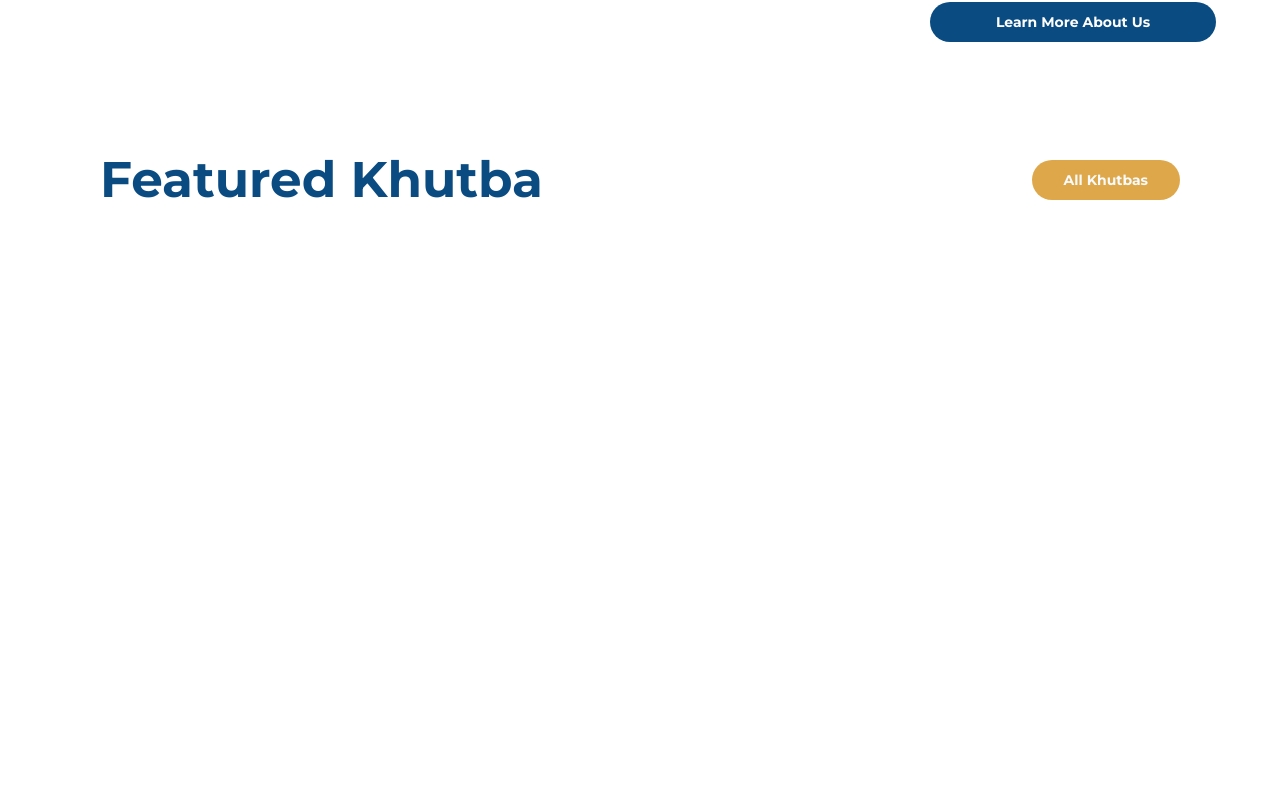
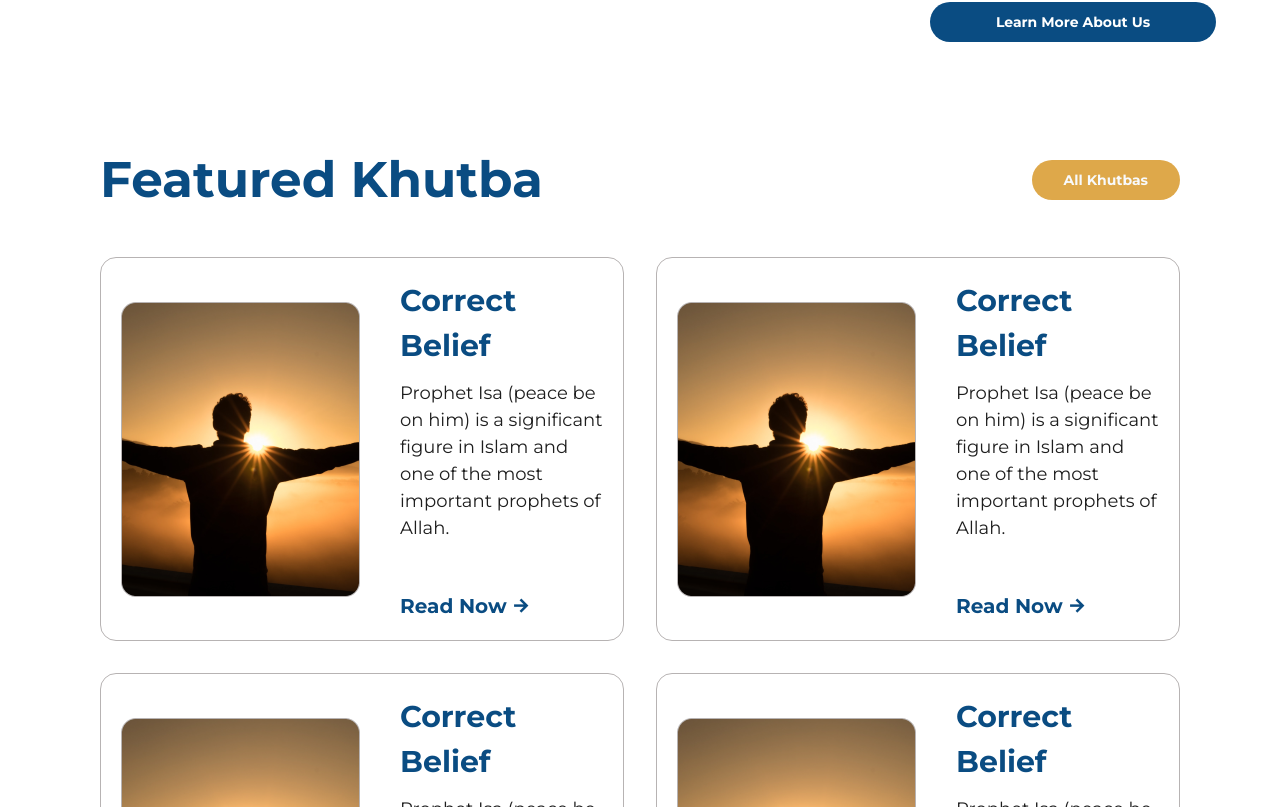
Before and after one commit to Khutbabank/khutbabank-v3, a Next.js app: page / in a window 1280 px wide. Shown: the part 1693-2500 px from the top of the page. Before the commit the page ends 1986 px from the top, so only its background shows below. Built offline with nearby package versions, Linux system fonts and the light colour scheme.

Commit message:
finished adding featured khutba section

```diff
--- a/components/FeaturedKhutbas/KhutbaGrid/index.tsx
+++ b/components/FeaturedKhutbas/KhutbaGrid/index.tsx
@@ -3,7 +3,32 @@ import KhutbaGridItem from '../KhutbaGridItem';
 const KhutbaGrid = () => {
 	return (
 		<>
-			<div className='grid col-2 gap-8'></div>
+			<div className='grid grid-cols-2 gap-8'>
+				<KhutbaGridItem
+					imageUrl='/dummyImgs/khutba-cover-img.png'
+					title='Correct Belief'
+					description='Prophet Isa (peace be on him) is a significant figure in Islam and one of the most important prophets of Allah.'
+					id={1}
+				/>
+				<KhutbaGridItem
+					imageUrl='/dummyImgs/khutba-cover-img.png'
+					title='Correct Belief'
+					description='Prophet Isa (peace be on him) is a significant figure in Islam and one of the most important prophets of Allah.'
+					id={1}
+				/>
+				<KhutbaGridItem
+					imageUrl='/dummyImgs/khutba-cover-img.png'
+					title='Correct Belief'
+					description='Prophet Isa (peace be on him) is a significant figure in Islam and one of the most important prophets of Allah.'
+					id={1}
+				/>
+				<KhutbaGridItem
+					imageUrl='/dummyImgs/khutba-cover-img.png'
+					title='Correct Belief'
+					description='Prophet Isa (peace be on him) is a significant figure in Islam and one of the most important prophets of Allah.'
+					id={1}
+				/>
+			</div>
 		</>
 	);
 };
--- a/components/FeaturedKhutbas/KhutbaGridItem/index.tsx
+++ b/components/FeaturedKhutbas/KhutbaGridItem/index.tsx
@@ -1,4 +1,5 @@
 import Image from 'next/image';
+import Link from 'next/link';
 
 interface prop {
 	imageUrl: string;
@@ -10,14 +11,21 @@ interface prop {
 const KhutbaGridItem = ({ imageUrl, title, description, id }: prop) => {
 	return (
 		<>
-			<div className='flex flex-col gap-10 items-center p-5 md:flex-row border-dark-grey rounded-2xl'>
-				<Image src={imageUrl} width={240} height={260} alt='cover img' />
+			<div className='flex flex-col gap-10 items-center p-5 md:flex-row border-[1px] border-dark-grey rounded-2xl'>
+				<Image src={imageUrl} width={640} height={260} alt='cover img' />
 
 				<div className='flex flex-col'>
 					<h3 className='text-sub-heading font-bold text-primary'>
 						{title}
 					</h3>
 					<p className='text-black text-normal mt-3'>{description}</p>
+					<Link
+						className='text-primary font-bold flex items-center gap-1 text-xl mt-[50px]'
+						href='/'
+					>
+						Read Now
+						<i className='ri-arrow-right-line ' />
+					</Link>
 				</div>
 			</div>
 		</>
--- a/components/FeaturedKhutbas/index.tsx
+++ b/components/FeaturedKhutbas/index.tsx
@@ -5,8 +5,8 @@ import KhutbaGrid from './KhutbaGrid';
 const FeaturedKhutbas = () => {
 	return (
 		<>
-			<div className='flex flex-col gap-[76px]'>
-				<div className='flex justify-between items-center gap-4 px-8 md:px-[100px] bg-white'>
+			<div className='flex flex-col gap-10 bg-white px-8 md:px-[100px]'>
+				<div className='flex justify-between items-center gap-4  '>
 					<h1 className='text-heading text-primary font-bold'>
 						Featured Khutba
 					</h1>
--- a/package.json
+++ b/package.json
@@ -16,7 +16,7 @@
     "next": "14.0.4",
     "react": "^18",
     "react-dom": "^18",
-    "remixicon": "^4.1.0",
+    "remixicon": "^4.2.0",
     "tailwind-merge": "^2.2.1",
     "tailwindcss-animate": "^1.0.7"
   },
```
Also changed, not shown: 1 other file (tests, documents, lock files or other folders).
